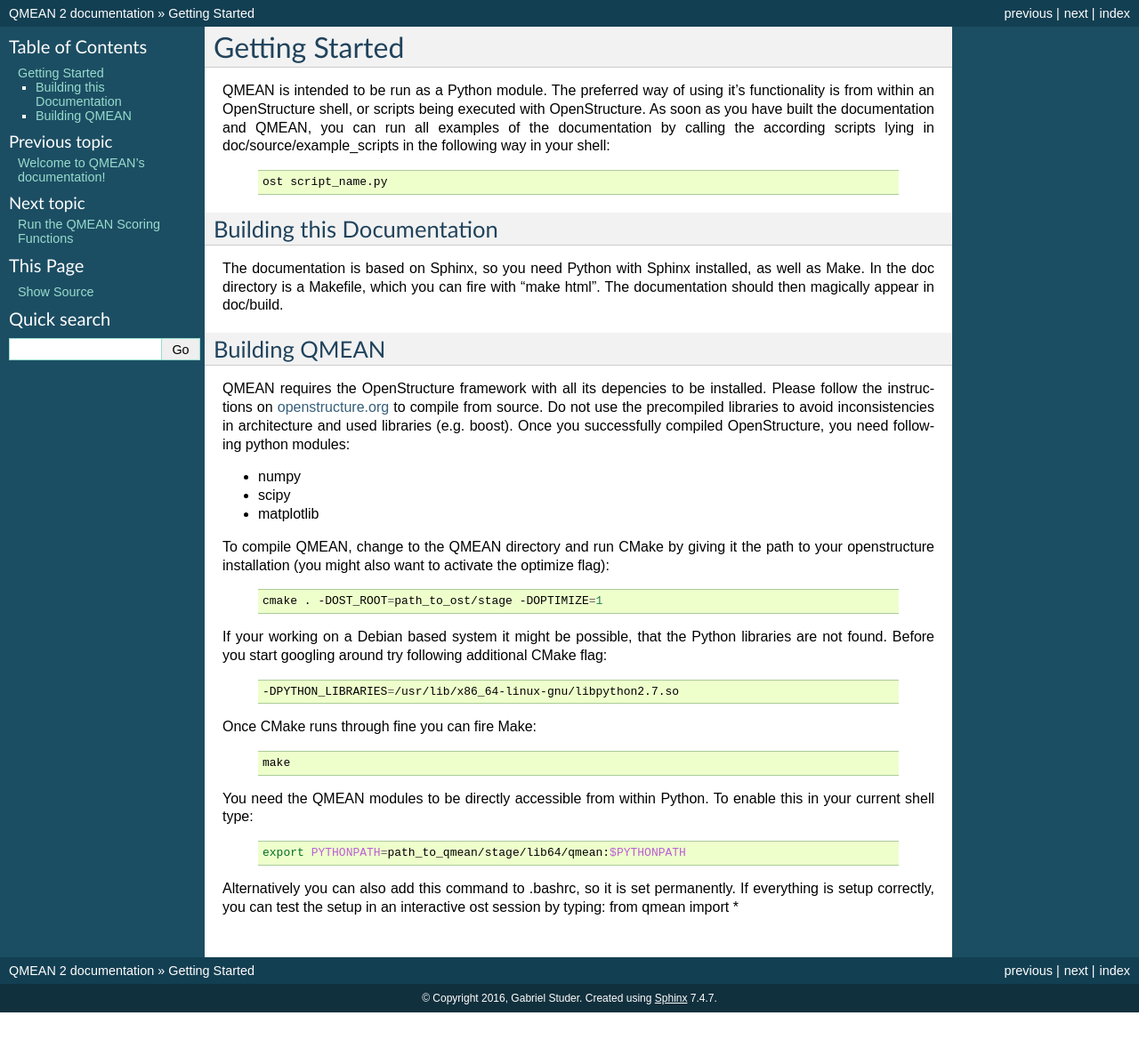
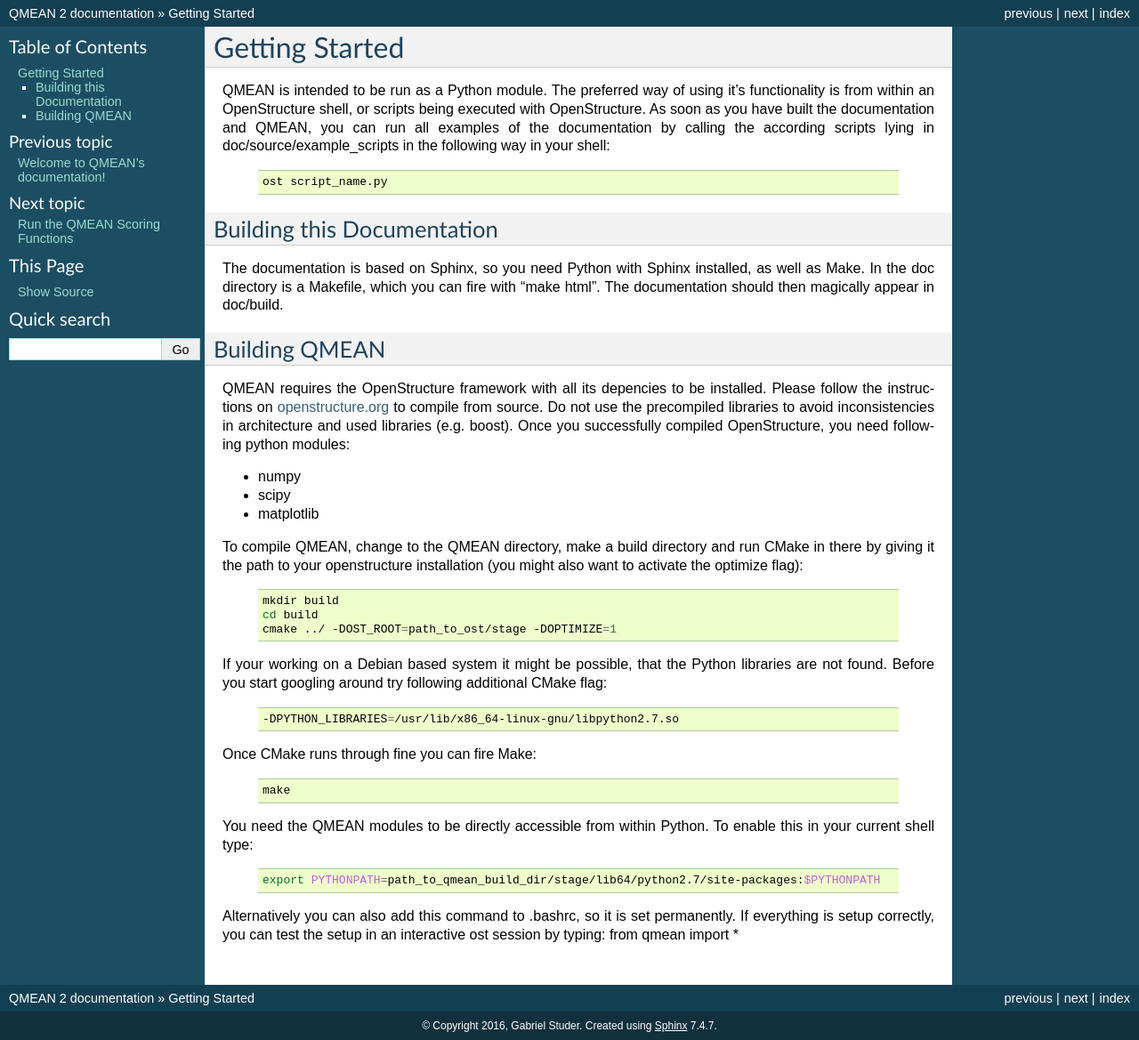
Before and after one commit to eunos-1128/QMEAN, a Sphinx documentation site: the page built from doc/source/getting_started.rst, in a window 1280 px wide. Shown: the whole page at 89% size. Built offline with Sphinx 7.4.7, drawn with Linux system fonts in a browser that asks for light colours; before the commit the page ends 1138 px from its top, so only the background shows below that.

Commit message:
update build instructions (out of source build, new PYTHONPATH)

```diff
--- a/doc/source/getting_started.rst
+++ b/doc/source/getting_started.rst
@@ -35,13 +35,15 @@
 * scipy
 * matplotlib
 
-To compile QMEAN, change to the QMEAN directory and run CMake
-by giving it the path to your openstructure installation
+To compile QMEAN, change to the QMEAN directory, make a build directory and run
+CMake in there by giving it the path to your openstructure installation
 (you might also want to activate the optimize flag):
 
   .. code-block:: bash
 
-    cmake . -DOST_ROOT=path_to_ost/stage -DOPTIMIZE=1
+    mkdir build
+    cd build
+    cmake ../ -DOST_ROOT=path_to_ost/stage -DOPTIMIZE=1
 
 If your working on a Debian based system it might be possible,
 that the Python libraries are not found. Before you start googling
@@ -63,7 +65,7 @@
 
   .. code-block:: bash
 
-    export PYTHONPATH=path_to_qmean/stage/lib64/qmean:$PYTHONPATH
+    export PYTHONPATH=path_to_qmean_build_dir/stage/lib64/python2.7/site-packages:$PYTHONPATH
 
 
 Alternatively you can also add this command to .bashrc, so it is
```
